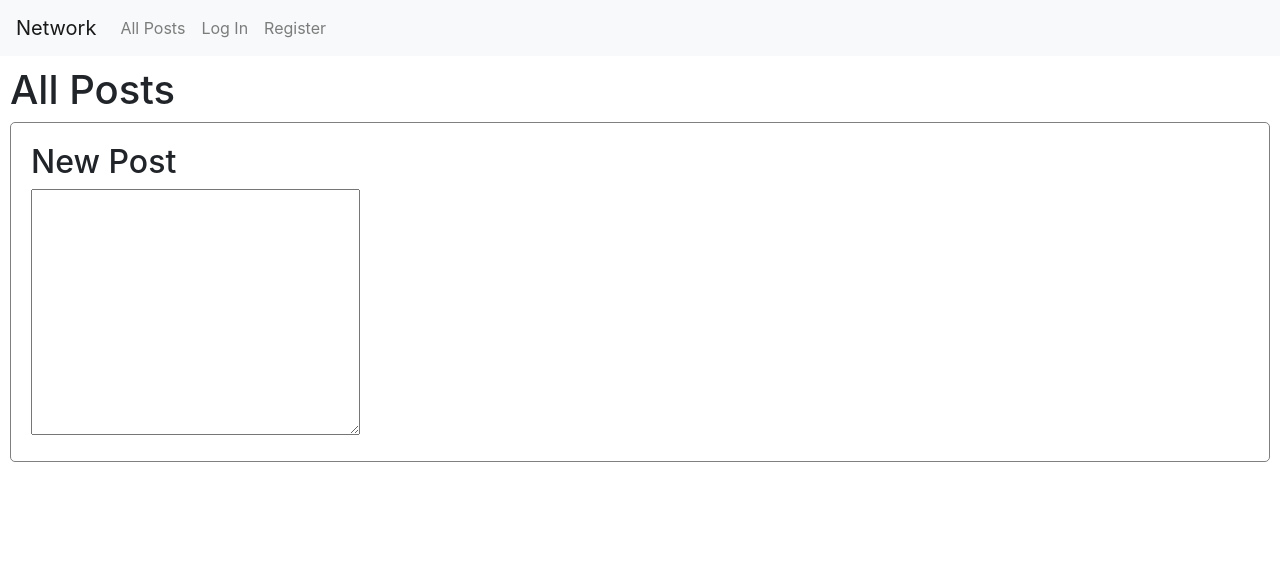
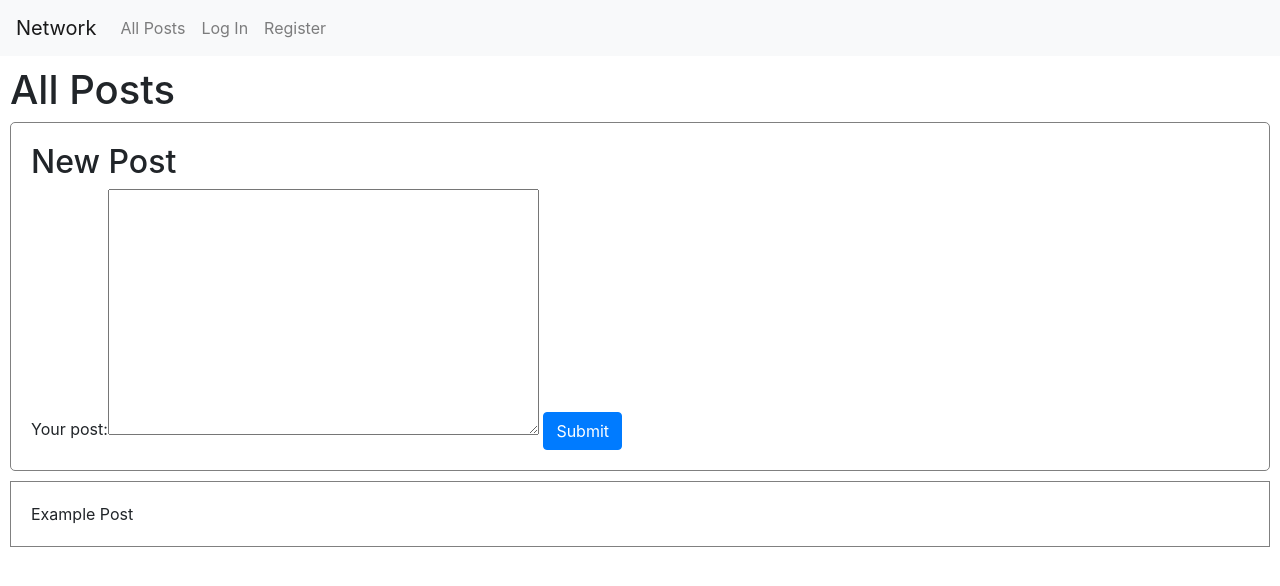
Before and after one commit to maxdemaio/Network, a Django app: page / in a window 1280 px wide. Shown: the top 586 px of the page. Run offline with Django 3.2, Linux system fonts and the light colour scheme; some libraries are stand-ins or nearby versions.

Commit message:
Implemented django forms in views and all posts view

```diff
--- a/network/static/network/styles.css
+++ b/network/static/network/styles.css
@@ -7,4 +7,11 @@
     border-radius: 5px;
     padding: 20px;
     border: 1px solid grey;
+    margin-bottom: 10px;
 }
+
+/* Probably can reuse for following section */
+.posts-section div {
+    border: 1px solid grey;
+    padding: 20px;
+}
--- a/network/templates/network/index.html
+++ b/network/templates/network/index.html
@@ -5,7 +5,18 @@
 
 <div id="new-post-section">
     <h2>New Post</h2>
-    <textarea name="new-post" id="" cols="30" rows="10"></textarea>
+    <form action="" method="">
+        {% csrf_token %}
+        {{ newPostForm }}
+        <input class="btn btn-primary" type="submit" value="Submit">
+    </form>
+
+</div>
+
+<div class="posts-section">
+    <div>
+        Example Post
+    </div>
 </div>
 
 {% endblock %}
--- a/network/views.py
+++ b/network/views.py
@@ -1,3 +1,4 @@
+from django import forms
 from django.contrib.auth import authenticate, login, logout
 from django.db import IntegrityError
 from django.http import HttpResponse, HttpResponseRedirect
@@ -6,9 +7,15 @@ from django.urls import reverse
 
 from .models import User
 
+class PostForm(forms.Form):
+    content = forms.CharField(label="Your post", max_length=300, widget=forms.Textarea)
 
 def index(request):
-    return render(request, "network/index.html")
+    # Create new post form instance
+    newPostForm = PostForm()
+    return render(request, "network/index.html", {
+        "newPostForm": newPostForm,
+    })
 
 
 def login_view(request):
```
